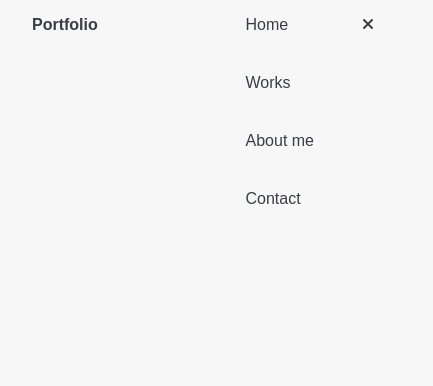
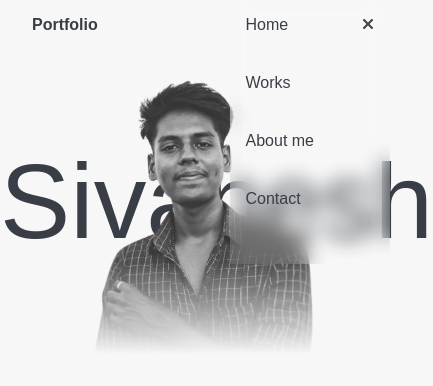
Before and after one commit to SIVANESHASX/My-Portfolio, a plain HTML site: page index.html in a window 390 px wide. Both pictures are taken after a click on the element 350 px from the left and 25 px from the top of the page. Shown: the whole page, 433 px wide, since content can reach past the window. Drawn offline with Linux system fonts and the light colour scheme; a web font is replaced by a local one.

Commit message:
Compeleted Main Section

```diff
--- a/index.html
+++ b/index.html
@@ -1,15 +1,19 @@
 <!DOCTYPE html>
 <html lang="en">
+
 <head>
     <meta charset="UTF-8">
     <meta name="viewport" content="width=device-width, initial-scale=1.0">
     <link rel="stylesheet" href="./style.css">
     <link rel="stylesheet" href="./mediaquery.css">
-    <link rel="stylesheet" href="https://cdnjs.cloudflare.com/ajax/libs/font-awesome/6.7.2/css/all.min.css" integrity="sha512-Evv84Mr4kqVGRNSgIGL/F/aIDqQb7xQ2vcrdIwxfjThSH8CSR7PBEakCr51Ck+w+/U6swU2Im1vVX0SVk9ABhg==" crossorigin="anonymous" referrerpolicy="no-referrer" />
+    <link rel="stylesheet" href="https://cdnjs.cloudflare.com/ajax/libs/font-awesome/6.7.2/css/all.min.css"
+        integrity="sha512-Evv84Mr4kqVGRNSgIGL/F/aIDqQb7xQ2vcrdIwxfjThSH8CSR7PBEakCr51Ck+w+/U6swU2Im1vVX0SVk9ABhg=="
+        crossorigin="anonymous" referrerpolicy="no-referrer" />
     <title>Portfolio</title>
 </head>
+
 <body>
-    <header>
+    <header id="home">
         <nav class="navbar">
             <p class="logo">Portfolio</p>
             <ul>
@@ -28,8 +32,15 @@
             <li class="side-nav-links"><a href="#about">About me</a></li>
             <li class="side-nav-links"><a href="#contact">Contact</a></li>
         </ul>
-        <div class="cross-icon" onclick="hideSideNav()"><i class="fa-solid fa-xmark"></i></div>
+        <div class="cross-icon" onclick="hideSideNav()" style="background-color: transparent;"><i class="fa-solid fa-xmark"></i></div>
     </nav>
+    <section class="main">
+        <div class="profile-container">
+            <img src="./assests/ProfilePicBW.png" alt="Profile Picture" class="profile-pic" />
+            <div class="name"><p>Sivanesh</p></div>
+        </div>
+    </section>
     <script src="./script.js"></script>
 </body>
+
 </html>
--- a/mediaquery.css
+++ b/mediaquery.css
@@ -9,4 +9,8 @@
     .nav-links{
         display: none;
     }
+    .profile-container img{
+        margin-top: 0;
+        width: 300px;
+    }
 }
--- a/style.css
+++ b/style.css
@@ -9,6 +9,7 @@
     font-family: "Italiana", sans-serif;
     color: var(--font-color);
     background-color: var(--background-color);
+    scrollbar-width: none;
 
 }
 
@@ -26,6 +27,7 @@
     padding: 1.5rem 3rem;
     position: relative;
     font-size: 1.5rem;
+    z-index: 2;
 }
 
 .navbar ul {
@@ -38,13 +40,16 @@
     margin-left: 4rem;
     font-size: 1.3rem;
 }
+
 a {
     text-decoration: none;
     color: var(--font-color);
 }
+
 .nav-links a:hover {
     border-bottom: 2px solid var(--font-color);
 }
+
 .logo {
     font-weight: 600;
 }
@@ -63,6 +68,9 @@ a {
     flex-direction: row;
     padding: 1rem;
     display: none;
+    z-index: 2;
+  backdrop-filter: blur(10px);
+  background: rgba(255, 255, 255, 0.1);
 }
 
 .side-nav ul {
@@ -71,8 +79,63 @@ a {
     flex-direction: column;
     list-style: none;
     padding-right: 3rem;
+    background: transparent;
 }
 
 .side-nav-links {
     margin-bottom: 2.5rem;
+    background: transparent;
 }
+.side-nav-links a{
+     background: transparent;
+}
+
+/* hero section */
+.profile-container {
+    display: flex;
+    justify-content: center;
+    align-items: center;
+    position: relative;
+}
+
+.name {
+    position: absolute;
+    display: flex;
+    font-size: 27vw;
+    animation: slideFromLeft 0.4s ease-out forwards;
+}
+
+.profile-container img {
+    background: transparent;
+    display: flex;
+    width: 750px;
+    margin-top: -80px;
+    z-index: 1;
+    animation: profilepicanimation 0.4s ease-out forwards;
+    mask-image: linear-gradient(to bottom, #000 70%, transparent 100%);
+    -webkit-mask-image: linear-gradient(to bottom, #000 70%, transparent 100%);
+}
+
+.subheading {
+    position: absolute;
+    bottom: 0;
+}
+/* All animations */
+@keyframes slideFromLeft {
+  0% {
+    left: -100px;
+    opacity: 0;
+  }
+  100% {
+    left: 0;
+    opacity: 1;
+}
+}
+@keyframes profilepicanimation{
+  0% {
+    opacity: 0;
+  }
+  100% {
+    opacity: 1;
+  }
+}
```
